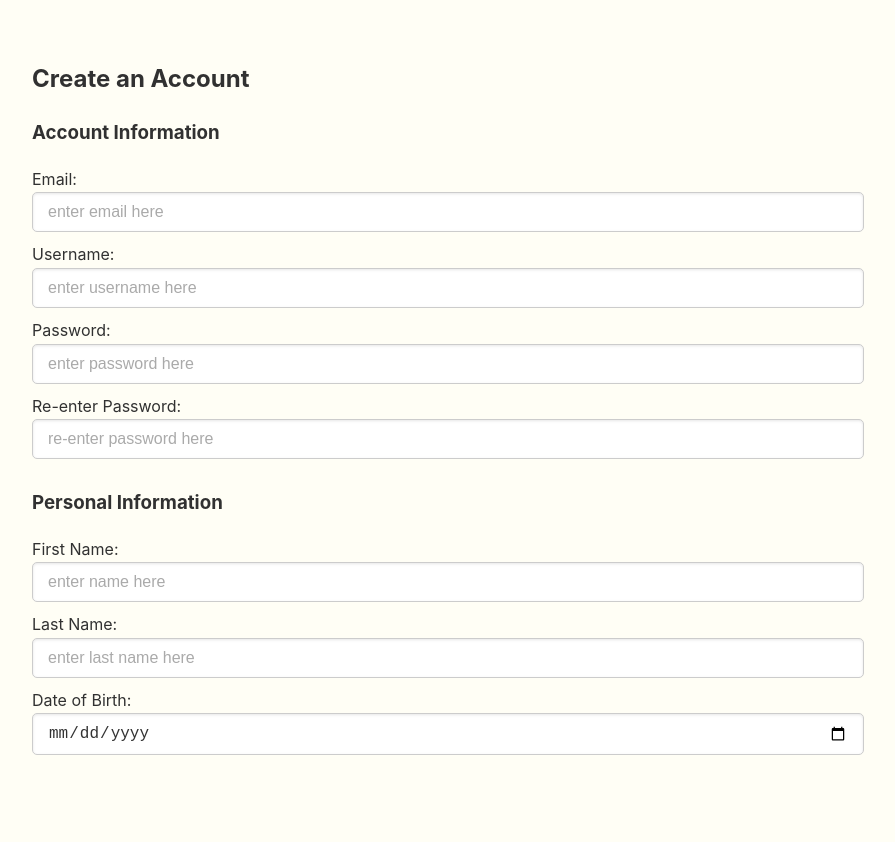
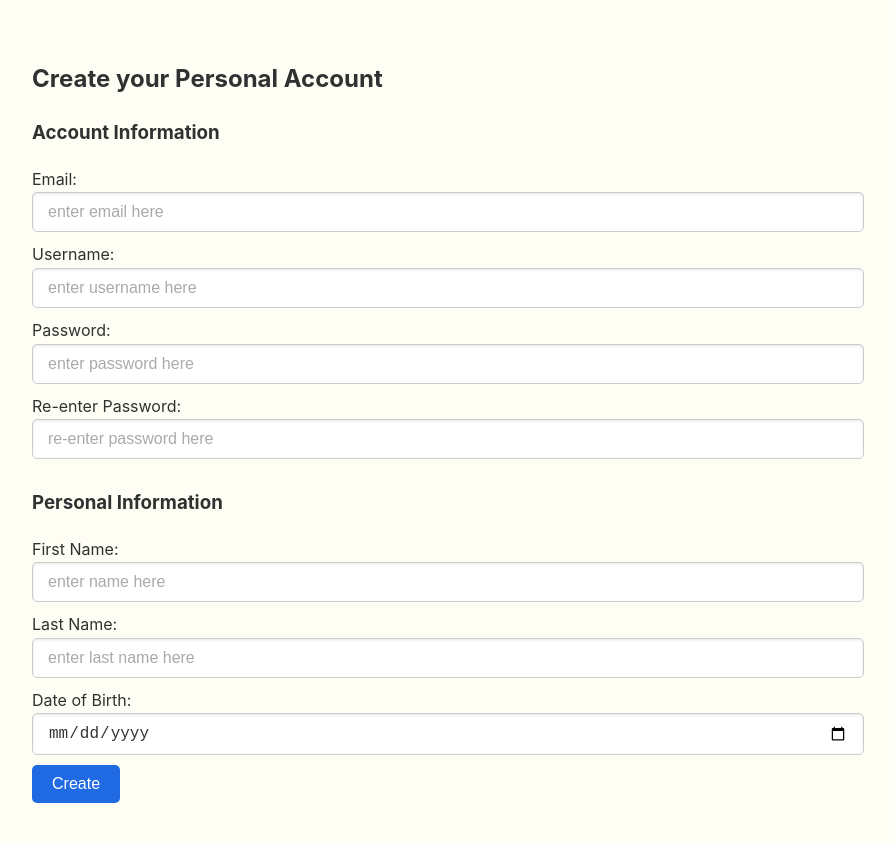
Before and after one commit to cammcinnes/fundme, a React (Create React App) app in the folder project/frontend/: page /create/individual in a window 1280 px wide. Shown: the whole page, without its empty margins (208-1103 px from the left). Before the commit the page ends 805 px from the top, so only its background shows below. Built offline with nearby package versions, Linux system fonts and the light colour scheme.

Commit message:
Complete GUI for createIndividual Page

```diff
--- a/project/frontend/src/components/CreateAccount.js
+++ b/project/frontend/src/components/CreateAccount.js
@@ -1,16 +1,9 @@
-import React, {useState} from 'react';
+import React from 'react';
 import '../App.css';
-import Login from "../pages/Login";
 
-function CreateAccount() {
-    const [email, setEmail] = useState("");
-    const [username, setUsername] = useState("");
-    const [password, setPassword] = useState("");
-    const [password2, setPassword2] = useState("");
-
+function CreateAccount({email, setEmail, username, setUsername, password, setPassword, password2, setPassword2}) {
     return (
         <div>
-            <h2>Create an Account</h2>
             <div className={'create'}>
                 <h3>Account Information</h3>
                 <label>Email:
@@ -19,7 +12,7 @@ function CreateAccount() {
                         name='insertEmail'
                         placeholder='enter email here'
                         maxLength={50}
-                        value={username}
+                        value={email}
                         onChange={e => setEmail(e.target.value)}
                     />
                 </label>
--- a/project/frontend/src/pages/CreateIndividual.js
+++ b/project/frontend/src/pages/CreateIndividual.js
@@ -3,13 +3,28 @@ import '../App.css';
 import CreateAccount from '../components/CreateAccount'
 
 function CreateIndividual() {
+    const [email, setEmail] = useState("");
+    const [username, setUsername] = useState("");
+    const [password, setPassword] = useState("");
+    const [password2, setPassword2] = useState("");
     const [firstname, setFirstName] = useState("");
     const [lastname, setLastName] = useState("");
     const [dob, setDOB] = useState("");
 
+    const handleIndividualCreation = async () => {
+    };
+
     return(
         <div>
-            <CreateAccount />
+            <h2>Create your Personal Account</h2>
+            <CreateAccount email={email}
+                           setEmail={setEmail}
+                           username={username}
+                           setUsername={setUsername}
+                           password={password}
+                           setPassword={setPassword}
+                           password2={password2}
+                           setPassword2={setPassword2}/>
             <div className={'personal-info'}>
                 <h3>Personal Information</h3>
                 <label>First Name:
@@ -42,6 +57,7 @@ function CreateIndividual() {
                     />
                 </label>
             </div>
+            <button type={"submit"} value={'submit'} onClick={handleIndividualCreation}>Create</button>
         </div>
     );
 }
```
